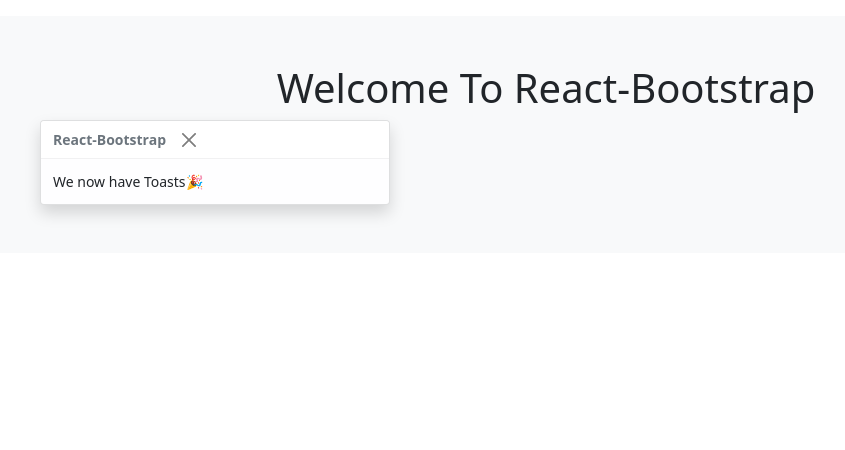
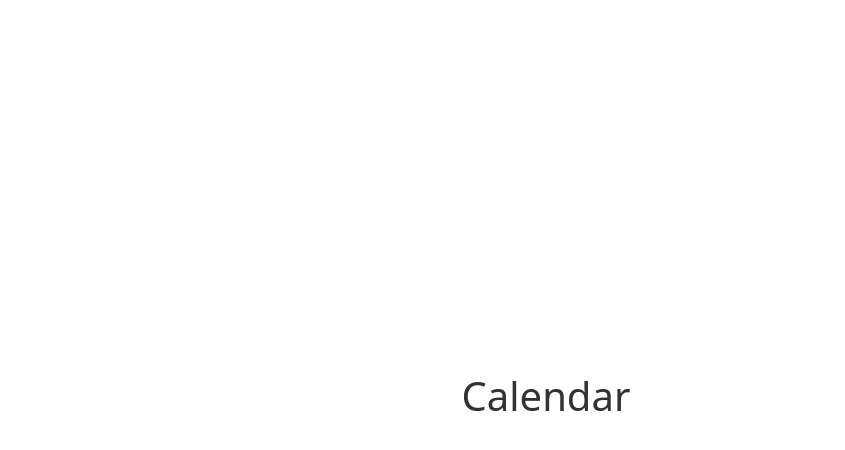
Before and after one commit to Plan-At/PlanAt-Client, a React (Create React App) app: page / in a window 1280 px wide. Shown: the top 450 px of the page, without its empty margins (94-939 px from the left). Built offline with nearby package versions, Linux system fonts and the light colour scheme.

Commit message:
trying to convert it to react

```diff
--- /dev/null
+++ b/src/DraggableCalendar.css
@@ -0,0 +1,71 @@
+* {
+    margin: 0;
+    padding: 0;
+    box-sizing: border-box;
+}
+
+body {
+    font-family: -apple-system, BlinkMacSystemFont, 'Segoe UI', Roboto, Oxygen, Ubuntu, Cantarell, 'Open Sans', 'Helvetica Neue', sans-serif;
+    font-size: 16px;
+    background-color: #fff;
+    overflow: hidden;
+}
+
+h1 {
+    color: #323330;
+}
+
+.container {
+    height: 100vh;
+    display: flex;
+    flex-direction: column;
+    justify-content: center;
+    align-items: center;
+    /* margin: 20px; */
+
+}
+
+.drop-targets {
+    display: flex;
+    flex-direction: row;
+    justify-content: space-around;
+    align-items: center;
+
+    /* width: 80%; */
+    margin: 20px 0;
+}
+
+.box {
+    height: 150px;
+    width: 150px;
+    border: solid 3px #ccc;
+    margin-left: -30px;
+
+    /* align items in the box */
+    display: flex;
+    flex-direction: column;
+    align-items: center;
+    justify-content: center;
+
+}
+
+
+.drag-over {
+    border: dashed 3px red;
+}
+
+.item {
+    /* height: 25px; */
+    width: 125px;
+    background-color: #777777;
+    display: flex;
+    padding: 5px;
+    border: 3px solid #123456;
+    align-items: center;
+    justify-content: center;
+
+}
+
+.hide {
+    display: none;
+}
--- /dev/null
+++ b/src/DraggableCalendar.js
@@ -0,0 +1,12 @@
+import React, { useState } from 'react';
+import {Container} from "react-bootstrap";
+
+import './DraggableCalendar.css'
+
+const DraggableCalendar = () => (
+    <Container id="calendar">
+        <h1>Calendar</h1>
+    </Container>
+)
+
+export default DraggableCalendar;
--- a/src/index.js
+++ b/src/index.js
@@ -1,8 +1,9 @@
 import React from 'react';
 import ReactDOM from 'react-dom';
 import App from './App';
+import DraggableCalendar from "./DraggableCalendar";
 
 // Importing the Bootstrap CSS
 import 'bootstrap/dist/css/bootstrap.min.css';
 
-ReactDOM.render(<App />, document.getElementById('root'));
+ReactDOM.render(<DraggableCalendar />, document.getElementById('root'));
```
Also changed, not shown: 1 other file (tests, documents, lock files or other folders).
